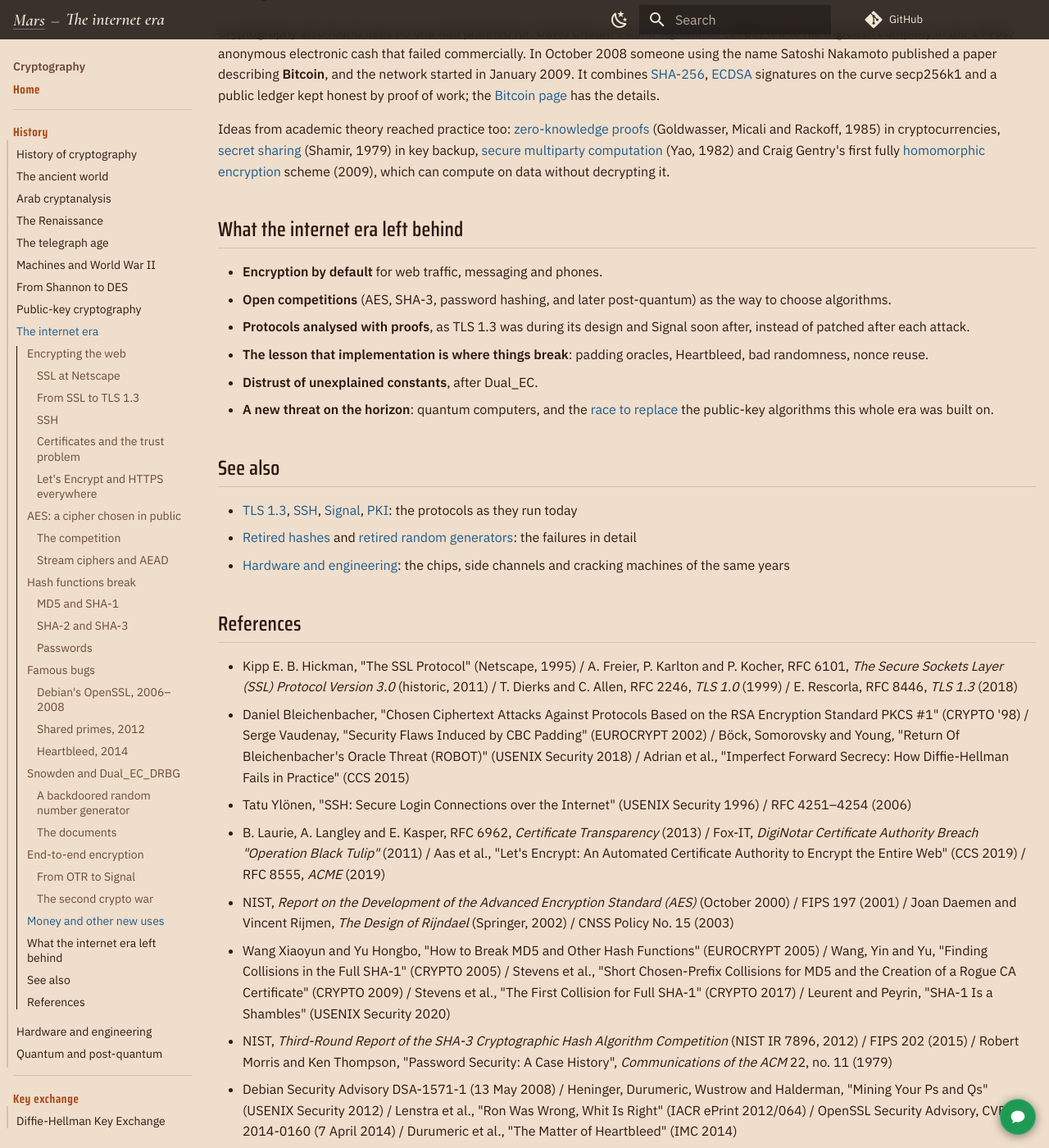
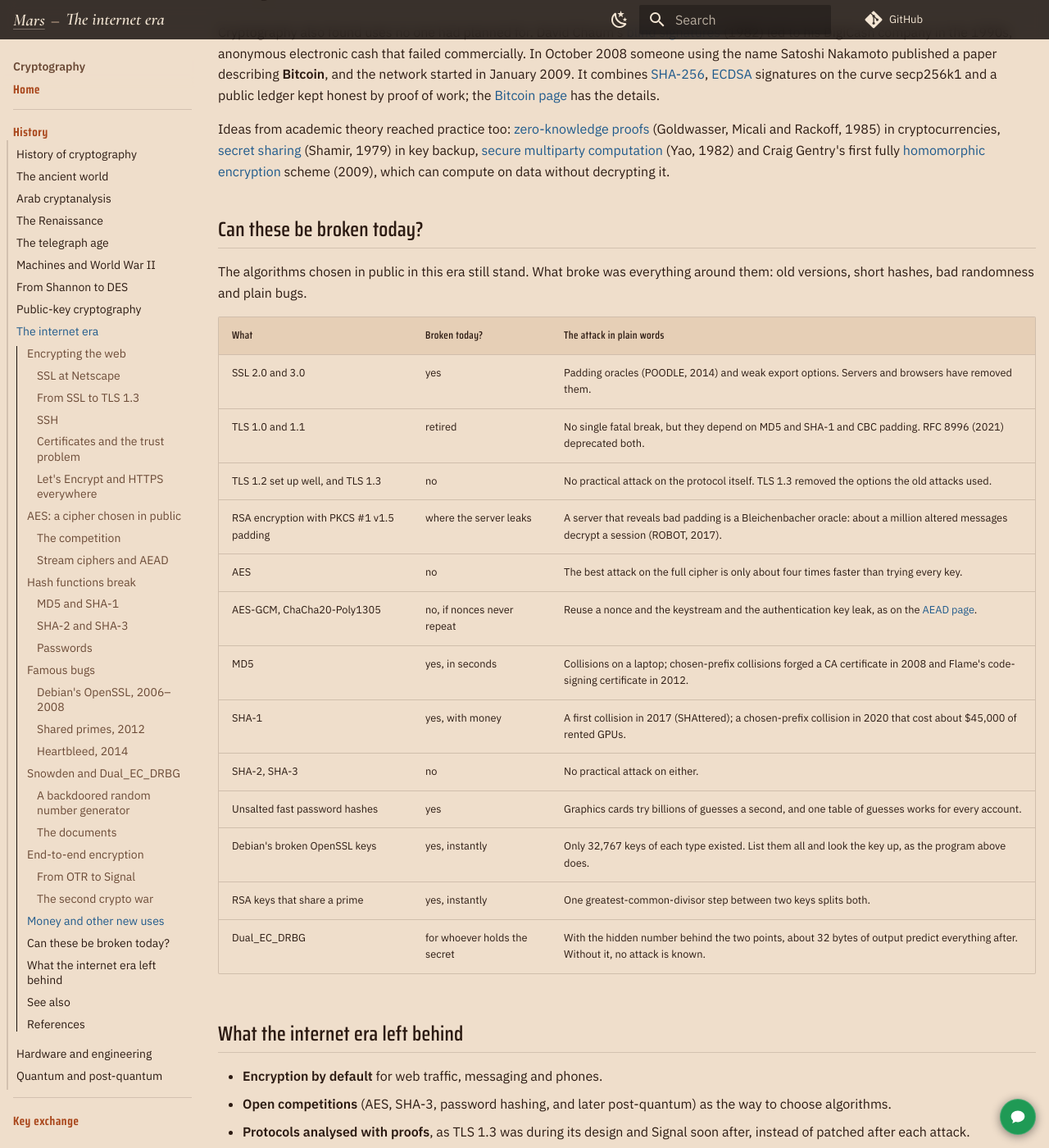
Before and after one commit to TTMathCS/cryptography, an MkDocs documentation site: the page built from docs/history/08-Internet-Era.md, in a window 1280 px wide and 1400 px high, scrolled down 8197 px. Shown: the whole window at 82% size. Built offline with MkDocs 1.6.1 and Material for MkDocs 9.7.7, drawn with Linux system fonts in a browser that asks for light colours; comment, search, counter and statistics services are not loaded; some of the changed text lies outside the part shown.

Commit message:
History, Internet era: 'Can these be broken today?' for each protocol, cipher, hash and failure of the era (#1)
Co-Authored-By: Claude Opus 5.5 <noreply@anthropic.com>
Claude-Session: https://claude.ai/code/session_01BzeR6oCkyYZtrCqTFc8DBr

```diff
--- a/docs/history/08-Internet-Era.md
+++ b/docs/history/08-Internet-Era.md
@@ -460,6 +460,28 @@ computation](../11-advanced/MPC.md) (Yao, 1982) and Craig Gentry's first
 fully [homomorphic encryption](../11-advanced/Homomorphic-Encryption.md)
 scheme (2009), which can compute on data without decrypting it.
 
+## Can these be broken today?
+
+The algorithms chosen in public in this era still stand. What broke was
+everything around them: old versions, short hashes, bad randomness and
+plain bugs.
+
+| What | Broken today? | The attack in plain words |
+|---|---|---|
+| SSL 2.0 and 3.0 | yes | Padding oracles (POODLE, 2014) and weak export options. Servers and browsers have removed them. |
+| TLS 1.0 and 1.1 | retired | No single fatal break, but they depend on MD5 and SHA-1 and CBC padding. RFC 8996 (2021) deprecated both. |
+| TLS 1.2 set up well, and TLS 1.3 | no | No practical attack on the protocol itself. TLS 1.3 removed the options the old attacks used. |
+| RSA encryption with PKCS #1 v1.5 padding | where the server leaks | A server that reveals bad padding is a Bleichenbacher oracle: about a million altered messages decrypt a session (ROBOT, 2017). |
+| AES | no | The best attack on the full cipher is only about four times faster than trying every key. |
+| AES-GCM, ChaCha20-Poly1305 | no, if nonces never repeat | Reuse a nonce and the keystream and the authentication key leak, as on the [AEAD page](../05-modes-aead/AEAD.md). |
+| MD5 | yes, in seconds | Collisions on a laptop; chosen-prefix collisions forged a CA certificate in 2008 and Flame's code-signing certificate in 2012. |
+| SHA-1 | yes, with money | A first collision in 2017 (SHAttered); a chosen-prefix collision in 2020 that cost about $45,000 of rented GPUs. |
+| SHA-2, SHA-3 | no | No practical attack on either. |
+| Unsalted fast password hashes | yes | Graphics cards try billions of guesses a second, and one table of guesses works for every account. |
+| Debian's broken OpenSSL keys | yes, instantly | Only 32,767 keys of each type existed. List them all and look the key up, as the program above does. |
+| RSA keys that share a prime | yes, instantly | One greatest-common-divisor step between two keys splits both. |
+| Dual_EC_DRBG | for whoever holds the secret | With the hidden number behind the two points, about 32 bytes of output predict everything after. Without it, no attack is known. |
+
 ## What the internet era left behind
 
 - **Encryption by default** for web traffic, messaging and phones.
@@ -489,6 +511,7 @@ scheme (2009), which can compute on data without decrypting it.
 
 - Kipp E. B. Hickman, "The SSL Protocol" (Netscape, 1995) / A. Freier, P. Karlton and P. Kocher, RFC 6101, *The Secure Sockets Layer (SSL) Protocol Version 3.0* (historic, 2011) / T. Dierks and C. Allen, RFC 2246, *TLS 1.0* (1999) / E. Rescorla, RFC 8446, *TLS 1.3* (2018)
 - Daniel Bleichenbacher, "Chosen Ciphertext Attacks Against Protocols Based on the RSA Encryption Standard PKCS #1" (CRYPTO '98) / Serge Vaudenay, "Security Flaws Induced by CBC Padding" (EUROCRYPT 2002) / Böck, Somorovsky and Young, "Return Of Bleichenbacher's Oracle Threat (ROBOT)" (USENIX Security 2018) / Adrian et al., "Imperfect Forward Secrecy: How Diffie-Hellman Fails in Practice" (CCS 2015)
+- [RFC 8996: Deprecating TLS 1.0 and TLS 1.1](https://www.rfc-editor.org/rfc/rfc8996) (2021) / Andrey Bogdanov, Dmitry Khovratovich and Christian Rechberger, "Biclique Cryptanalysis of the Full AES" (ASIACRYPT 2011)
 - Tatu Ylönen, "SSH: Secure Login Connections over the Internet" (USENIX Security 1996) / RFC 4251–4254 (2006)
 - B. Laurie, A. Langley and E. Kasper, RFC 6962, *Certificate Transparency* (2013) / Fox-IT, *DigiNotar Certificate Authority Breach "Operation Black Tulip"* (2011) / Aas et al., "Let's Encrypt: An Automated Certificate Authority to Encrypt the Entire Web" (CCS 2019) / RFC 8555, *ACME* (2019)
 - NIST, *Report on the Development of the Advanced Encryption Standard (AES)* (October 2000) / FIPS 197 (2001) / Joan Daemen and Vincent Rijmen, *The Design of Rijndael* (Springer, 2002) / CNSS Policy No. 15 (2003)
```
